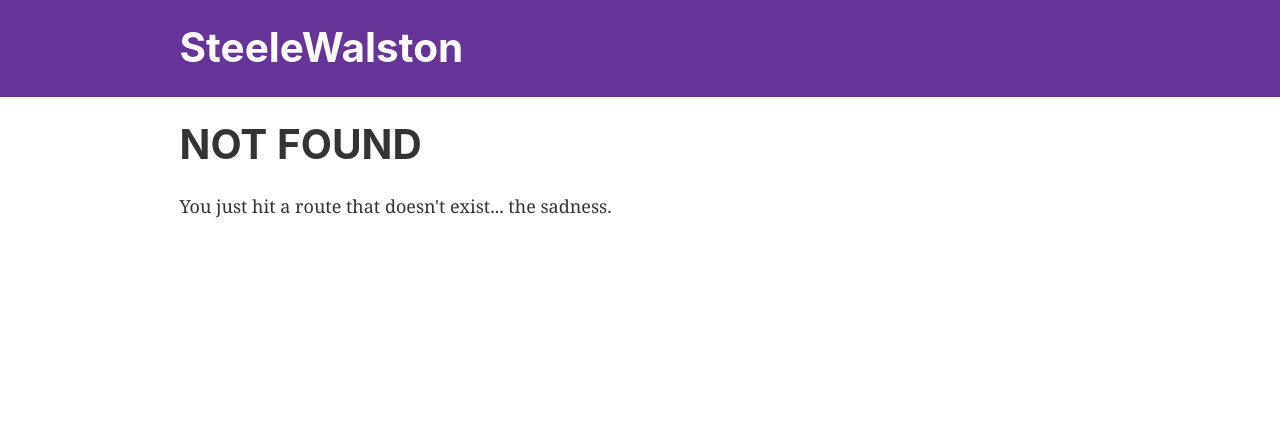
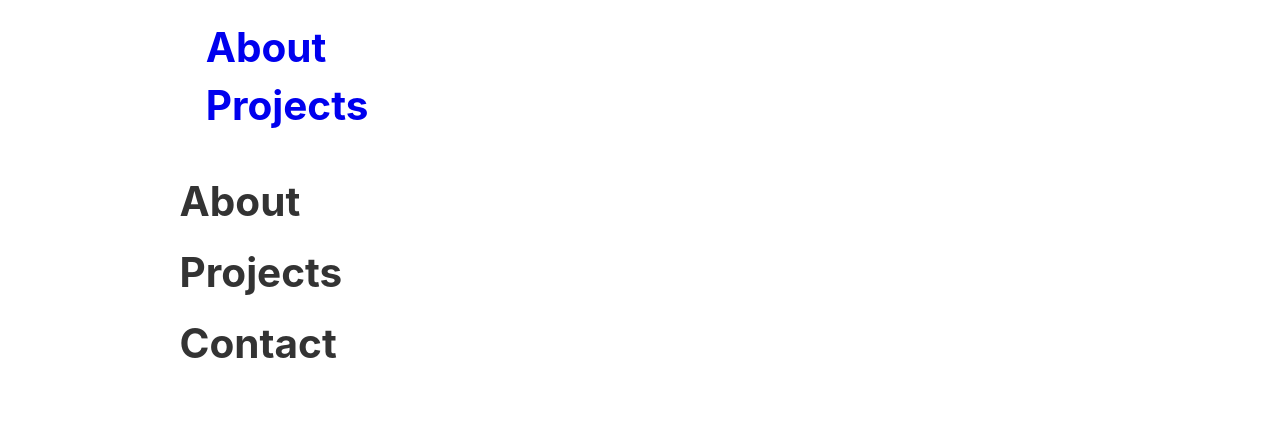
Before and after one commit to SteeleWalston/Port01, a Gatsby site: page /dev in a window 1280 px wide. Before the commit this address had no page. Built offline with nearby package versions, Linux system fonts and the light colour scheme; Gatsby itself is replaced by a stand-in of ours.

Commit message:
starting to organize

```diff
--- a/src/components/header.js
+++ b/src/components/header.js
@@ -2,12 +2,7 @@ import React from 'react'
 import { Link } from 'gatsby'
 
 const Header = ({ siteTitle }) => (
-  <div
-    style={{
-      background: 'rebeccapurple',
-      marginBottom: '1.45rem',
-    }}
-  >
+  <div>
     <div
       style={{
         margin: '0 auto',
@@ -19,12 +14,18 @@ const Header = ({ siteTitle }) => (
         <Link
           to="/"
           style={{
-            color: 'white',
+            color: 'black',
             textDecoration: 'none',
           }}
         >
           {siteTitle}
         </Link>
+        <nav>
+          <ul>
+            <li><Link to="/about/">About</Link></li>
+            <li><Link to="/projects/">Projects</Link></li>
+          </ul>
+        </nav>
       </h1>
     </div>
   </div>
--- a/src/components/layout.css
+++ b/src/components/layout.css
@@ -2,6 +2,7 @@ html {
   font-family: sans-serif;
   -ms-text-size-adjust: 100%;
   -webkit-text-size-adjust: 100%;
+  height: 100%;
 }
 body {
   margin: 0;
@@ -38,6 +39,7 @@ template {
   display: none;
 }
 a {
+  text-decoration: none;
   background-color: transparent;
   -webkit-text-decoration-skip: objects;
 }
@@ -341,6 +343,7 @@ ul {
   margin-bottom: 1.45rem;
   list-style-position: outside;
   list-style-image: none;
+  list-style-type: none;
 }
 ol {
   margin-left: 1.45rem;
--- a/src/components/layout.js
+++ b/src/components/layout.js
@@ -28,7 +28,7 @@ const Layout = ({ children }) => (
         >
           <html lang="en" />
         </Helmet>
-        <Header siteTitle="SteeleWalston"/>
+        <Header/>
         <div
           style={{
             margin: '0 auto',
--- /dev/null
+++ b/src/pages/dev.js
@@ -0,0 +1,21 @@
+import React from 'react'
+import { Link } from 'gatsby'
+import Arrow from '../../assets/arrow-down-black.png'
+
+import Layout from '../components/layout'
+
+const IndexPage = () => (
+  <Layout>
+    <section>
+      <h1>About</h1>
+    </section>
+    <section>
+      <h1>Projects</h1>
+    </section>
+    <section>
+    <h1>Contact</h1>
+    </section>
+  </Layout>
+)
+
+export default IndexPage
--- a/src/pages/index.js
+++ b/src/pages/index.js
@@ -1,16 +1,14 @@
 import React from 'react'
-import { Link } from 'gatsby'
 
 import Layout from '../components/layout'
 
 const IndexPage = () => (
   <Layout>
-    <h1>Hi people</h1>
-    <p>Welcome to your new Gatsby site.</p>
-    <p>Now go build something great.</p>
-    <Link to="/about/">About</Link>
-    <br/>
-    <Link to="/projects/">Projects</Link>
+    <section class="landing-section">
+      <h1>SteeleWalston</h1>
+      <h3>Dev</h3>
+      <h3>Art</h3>
+    </section>
   </Layout>
 )
 
```
Also changed, not shown: assets/arrow-down-black.png (added), assets/arrow-down.png (added).
